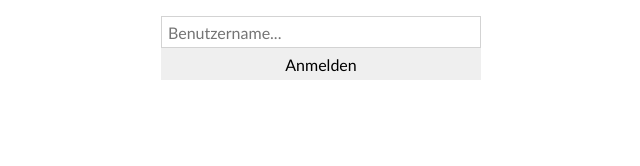
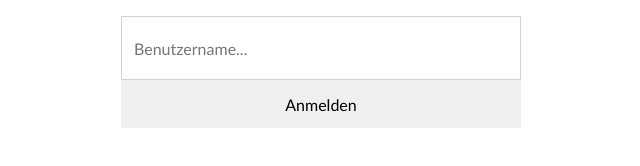
Before and after one commit to Maaaaaaxie/Castle-wars, a website: page index.html in a window 1280 px wide. Shown: the whole page, without its empty margins (319-959 px from the left). Drawn offline with nearby package versions, Linux system fonts and the light colour scheme.

Commit message:
* Improved ux

```diff
--- a/index.js
+++ b/index.js
@@ -30,14 +30,14 @@ server = express()
 // Initiatlize SocketIO
 const io = socketIO(server);
 
-io.on('connection', function(socket){
+io.on('connection', function (socket) {
     console.log('a user connected');
 
-    socket.on('disconnect', function(){
+    socket.on('disconnect', function () {
         console.log('user disconnected');
     });
 
-    socket.on('chatIn', function(oMessage){
+    socket.on('chatIn', function (oMessage) {
         console.log(oMessage.username + ': ' + oMessage.text);
         io.emit("chatOut", oMessage)
     });
--- a/static/login.js
+++ b/static/login.js
@@ -12,3 +12,5 @@ function onInputClick(e) {
         this.login();
     }
 }
+
+window.onload = () => document.getElementsByTagName("input")[0].focus();
--- a/static/style.css
+++ b/static/style.css
@@ -66,7 +66,7 @@ hr {
 #login {
     display: inline-block;
     width: 90%;
-    max-width: 20rem;
+    max-width: 25rem;
 }
 
 #login input {
@@ -75,8 +75,8 @@ hr {
     font-size: 14pt;
     width: 100%;
     outline: none;
-    height: 2rem;
-    padding: 6px;
+    height: 4rem;
+    padding: 12px;
     line-break: loose;
 }
 
@@ -88,7 +88,7 @@ hr {
     display: block;
     width: 100%;
     border: none;
-    height: 2rem;
+    height: 3rem;
     font-size: 12pt;
     cursor: pointer;
 }
```
Lines whose indentation alone changed are shown as unchanged.
